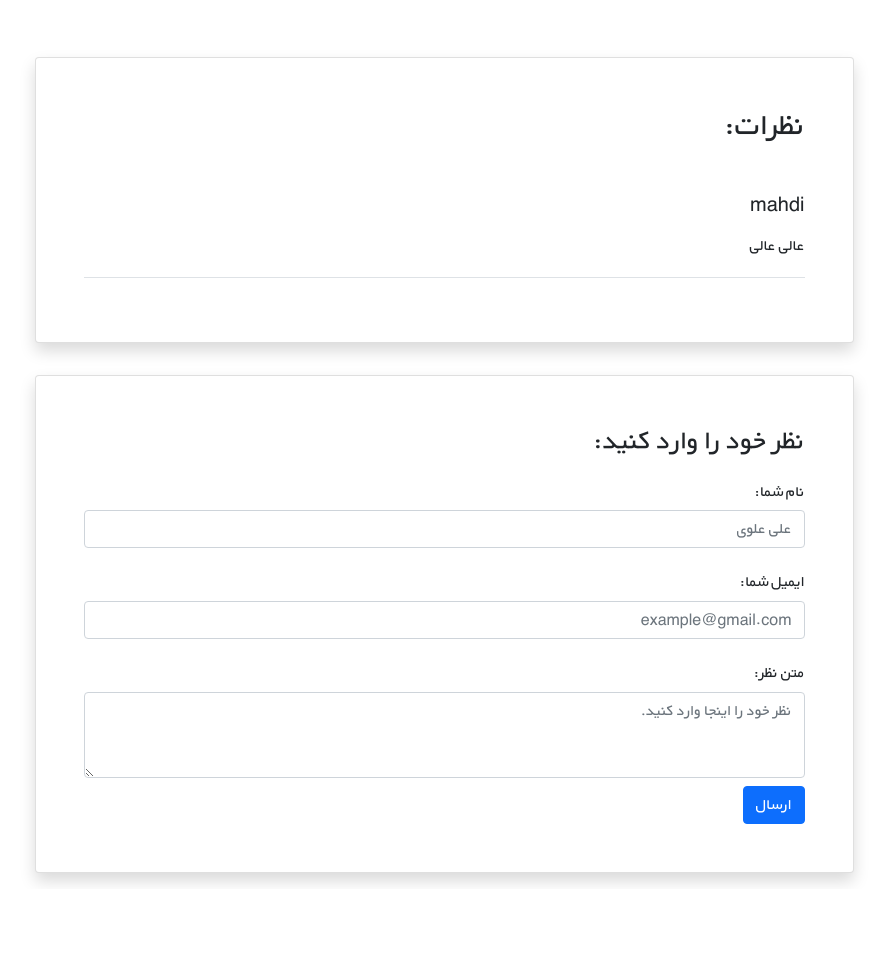
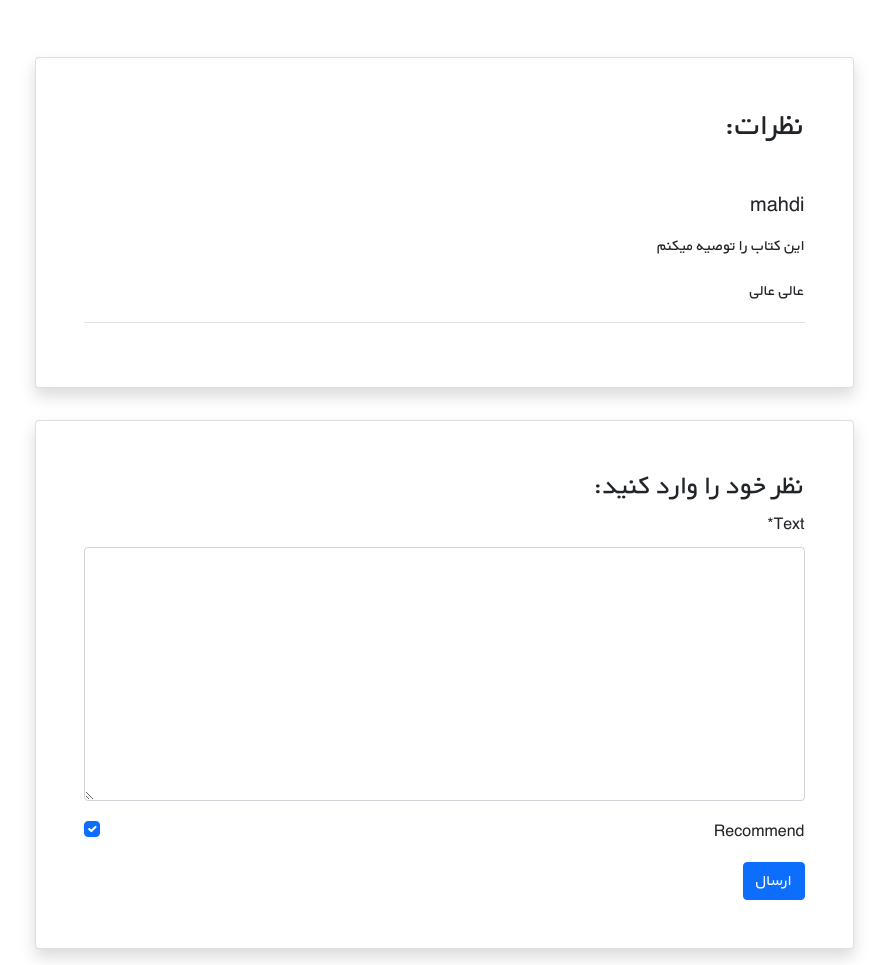
Before and after one commit to MehdiN02/Django_BookStore_Project, a Django app: page /books/6/ in a window 1280 px wide. Shown: the part 1685-2650 px from the top of the page, without its empty margins (196-1084 px from the left). Before the commit the page ends 2569 px from the top, so only its background shows below. Run offline with Django 4.2, Linux system fonts and the light colour scheme; data comes from the database, SQL or seed files in the repository; both versions use the stored data as it was after the commit; some libraries are stand-ins or nearby versions.

Commit message:
add comment form to book detail view

```diff
--- a/books/admin.py
+++ b/books/admin.py
@@ -4,7 +4,7 @@ from .models import Book, Comment
 
 
 class CommentAdmin(admin.ModelAdmin):
-    list_display = ['user', 'book', 'text', 'datetime_created']
+    list_display = ('user', 'book', 'text', 'datetime_created', 'recommend', 'is_active', )
 
 
 admin.site.register(Book)
--- a/books/forms.py
+++ b/books/forms.py
@@ -1,9 +1,15 @@
 from django import forms
 
-from .models import Book
+from .models import Book, Comment
 
 
 class NewBookForm(forms.ModelForm):
     class Meta:
         model = Book
         fields = ['title', 'author', 'content', 'price']
+
+
+class CommentForm(forms.ModelForm):
+    class Meta:
+        model = Comment
+        fields = ('text', 'recommend', )
--- a/books/models.py
+++ b/books/models.py
@@ -25,6 +25,8 @@ class Comment(models.Model):
     book = models.ForeignKey(Book, on_delete=models.CASCADE, related_name='comments')  # related_name: baraye neshan dadan comment haye har ketab
     text = models.TextField()
     datetime_created = models.DateTimeField(auto_now_add=True)
+    is_active = models.BooleanField(default=True)  # default yani be sorat khodkar nazarat ra nemayesh bde
+    recommend = models.BooleanField(default=True)
 
     def __str__(self):
         return self.text
--- a/books/templates/books/book_detail.html
+++ b/books/templates/books/book_detail.html
@@ -1,5 +1,6 @@
 {% extends '_base.html' %}
 
+{% load crispy_forms_tags %}
 {% load book_tags %}
 
 {% block page_title %}
@@ -45,10 +46,17 @@
                     <div class="card shadow my-3 p-5 w-sm-75 w-100">
                         <h2 class="mb-5">نظرات:</h2>
                         {% for comment in comments %}
+                            {% if comment.is_active %}
                             <div class="border-bottom mb-3">
                                 <h5 class="mb-3">{{ comment.user.username }}</h5>
+                                {% if comment.recommend %}
+                                    <p>این کتاب را توصیه میکنم</p>
+                                {% else %}
+                                    <p>این کتاب را توصیه نمیکنم</p>
+                                {% endif %}
                                 <p>{{ comment.text|linebreaks }}</p>
                             </div>
+                            {% endif %}
                         {% endfor %}
                     </div>
                 </div>
@@ -57,19 +65,8 @@
                     <div class="card shadow my-3 p-5 w-sm-75 w-100">
                         <h3>نظر خود را وارد کنید:</h3>
                         <form method="POST">
-                            <div class="form-group py-2">
-                                <label class="py-1" for="author_name">نام شما:</label>
-                                <input type="text" class="form-control" placeholder="علی علوی" name="author_name">
-                            </div>
-                            <div class="form-group py-2">
-                                <label class="py-1" for="email">ایمیل شما:</label>
-                                <input type="email" class="form-control" placeholder="example@gmail.com" name="email">
-                            </div>
-                            <div class="form-group py-2">
-                                <label class="py-1" for="comment_text">متن نظر:</label>
-                                <textarea class="form-control" name="text" rows="3"
-                                          placeholder="نظر خود را اینجا وارد کنید."></textarea>
-                            </div>
+                            {% csrf_token %}
+                            {{ comment_form|crispy }}
                             <button type="submit" class="btn btn-primary">ارسال</button>
                         </form>
                     </div>
--- a/books/views.py
+++ b/books/views.py
@@ -4,7 +4,7 @@ from django.urls import reverse_lazy
 from django.shortcuts import get_object_or_404
 
 from .models import Book
-from .forms import NewBookForm
+from .forms import NewBookForm, CommentForm
 
 
 class BookListView(generic.ListView):
@@ -24,7 +24,23 @@ def book_detail_view(request, pk):
     book = get_object_or_404(Book, pk=pk)
     # get book comments
     book_comments = book.comments.all()
-    return render(request, 'books/book_detail.html', {'book': book, 'comments': book_comments})
+    if request.method == 'POST':
+        comment_form = CommentForm(request.POST)
+        if comment_form.is_valid():
+            new_comment = comment_form.save(commit=False)
+            new_comment.book = book
+            new_comment.user = request.user
+            # comment_form.save()  # ham in mishe
+            new_comment.save()  # ham inam mishe
+            comment_form = CommentForm()
+    else:
+        comment_form = CommentForm()
+
+    return render(request, 'books/book_detail.html', {
+        'book': book,
+        'comments': book_comments,
+        'comment_form': comment_form,
+    })
 
 
 class BookCreateView(generic.CreateView):
```
Also changed, not shown: books/migrations/0005_comment_is_active_comment_recommend.py (added), db.sqlite3.
